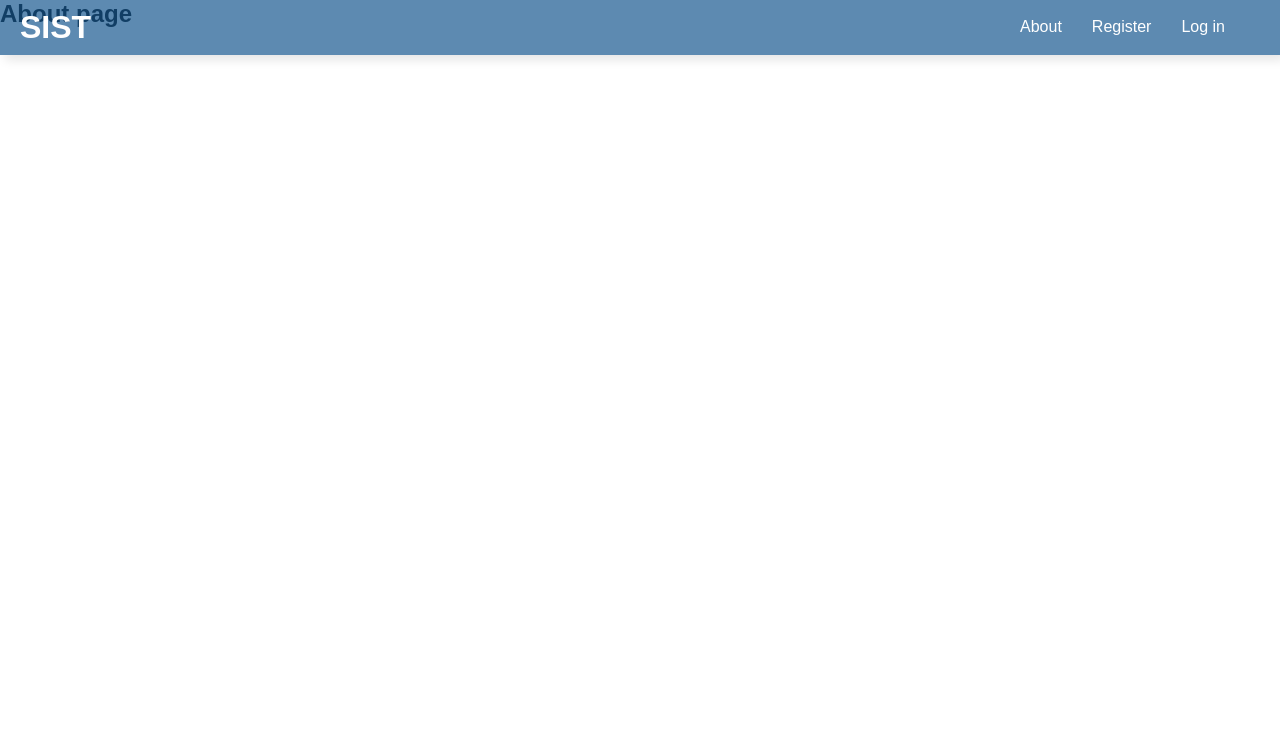
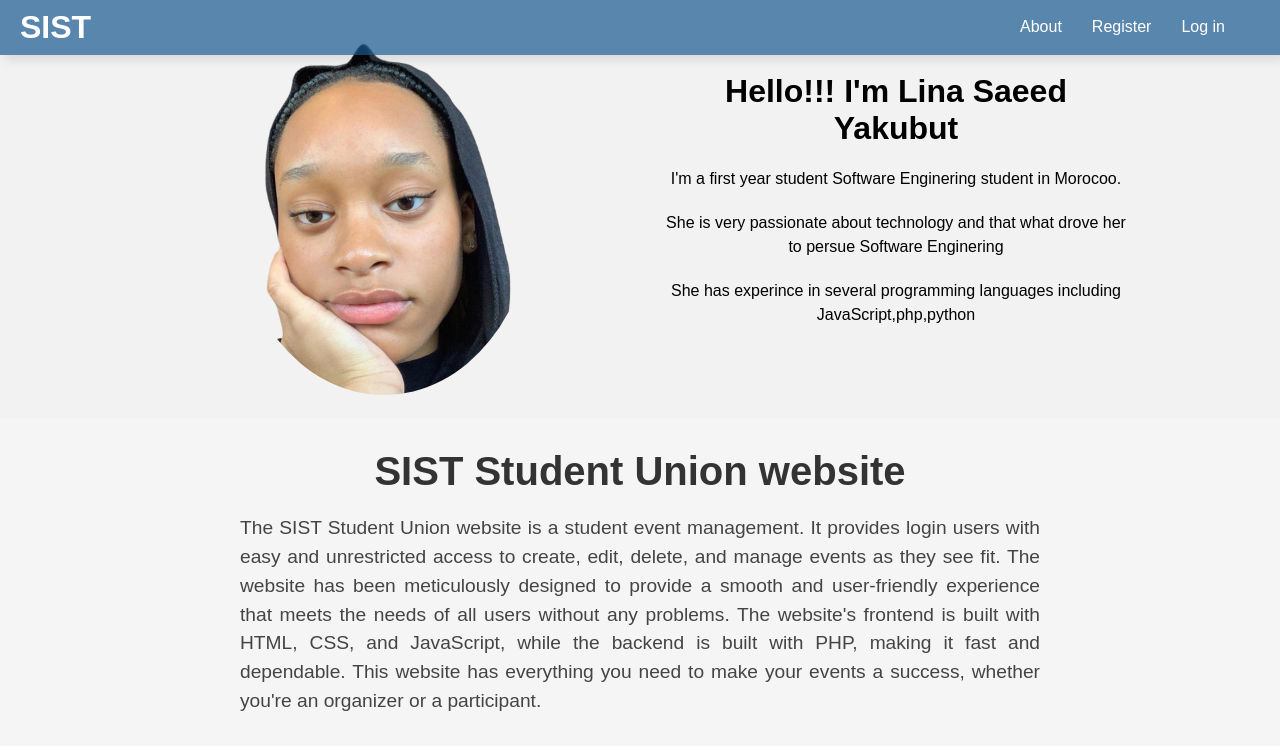
Before and after one commit to azumahjoshua/Event-Management-Project, a PHP site: page /about.php in a window 1280 px wide. Shown: the top 750 px of the page. Run offline with PHP 8.4, Linux system fonts and the light colour scheme.

Commit message:
aboutpage

```diff
--- a/about.php
+++ b/about.php
@@ -2,7 +2,31 @@
 include_once './header.php'
 ?>
 <section class="about-section">
-    <h1>About page</h1>
+    <div class="about-self-container">
+        <div class="profile_img">
+            <img src="./images/lina2.png" alt="lina">
+        </div>
+        <div class="profile_text">
+            <h3 class="headering">
+                Hello!!! I'm Lina Saeed Yakubut
+            </h3>
+            <p>I'm a first year student Software Enginering student in Morocoo.</p>
+            <p>She is very passionate about technology and that what drove her to persue Software Enginering </p>
+            <p>She has experince in several  programming languages including JavaScript,php,python</p>
+        </div>
+    </div>
+</section>
+<section class="about-section-website">
+    <div class="about-website-container">
+        <h3>
+            SIST Student Union website
+        </h3>
+        <p>The SIST Student Union website is a  student event management.
+            It provides login users with easy and unrestricted access to create, edit, delete, and manage events as they see fit.
+            The website has been meticulously designed to provide a smooth and user-friendly experience that meets the needs of all users without any problems.
+            The website's frontend is built with HTML, CSS, and JavaScript, while the backend is built with PHP, making it fast and dependable.
+            This website has everything you need to make your events a success, whether you're an organizer or a participant.</p>
+    </div>
 </section>
 <?php
 include_once './footer.php'
--- a/css/styles.css
+++ b/css/styles.css
@@ -121,6 +121,140 @@ a > span::after {
 	border-bottom: 1px solid lightgray;
 }
 /* Nav bar ends start */
+/* About Section */
+.about-section {
+	display: flex;
+	align-items: center;
+	justify-content: center;
+	flex-wrap: wrap;
+	background-color: #f2f2f2;
+	/* padding: 50px 0; */
+}
+
+.about-self-container {
+	width: 80%;
+	display: flex;
+	flex-wrap: wrap;
+	align-items: center;
+	justify-content: space-between;
+	animation: slidein 2s ease-in 1s;
+
+	/* transform: translateY(100%); */
+	overflow: hidden;
+	position: relative;
+	/* top: 100%; */
+}
+@keyframes slidein {
+	from {
+		transform: translateY(20%);
+	}
+	to {
+		transform: translateY(0);
+	}
+}
+.profile_text {
+	width: 50%;
+	text-align: center;
+	padding: 20px;
+}
+.profile_text h3 {
+	font-weight: 700;
+	font-size: 2rem;
+	animation: fadein 2s ease-in 1s;
+	animation: fontSize 3s ease-in 3s;
+	animation-delay: 3s;
+}
+@keyframes fontSize {
+	0% {
+		font-size: 12px;
+	}
+	50% {
+		font-size: 24px;
+	}
+	100% {
+		font-size: 36px;
+	}
+}
+@keyframes fadein {
+	from {
+		opacity: 0;
+	}
+	to {
+		opacity: 1;
+	}
+}
+.profile_text p {
+	font-size: 1rem;
+	line-height: 1.5;
+	margin-bottom: 20px;
+}
+.headering {
+	font-size: 2rem;
+	font-weight: bold;
+	margin-bottom: 20px;
+}
+
+.profile_img {
+	width: 50%;
+	text-align: center;
+	padding: 20px;
+}
+
+.profile_img img {
+	width: 100%;
+	max-width: 300px;
+	border-radius: 50%;
+}
+@media (max-width: 768px) {
+	.profile_text {
+		width: 100%;
+		text-align: center;
+	}
+
+	.profile_img {
+		width: 100%;
+		text-align: center;
+		margin-top: 20px;
+	}
+
+	.profile_img img {
+		max-width: 200px;
+	}
+}
+.about-section-website {
+	background-color: #f5f5f5;
+	padding: 30px;
+}
+
+.about-website-container {
+	max-width: 800px;
+	margin: 0 auto;
+	text-align: center;
+}
+
+.about-website-container h3 {
+	color: #333;
+	font-size: 2.5em;
+	margin-bottom: 20px;
+}
+
+.about-website-container p {
+	color: #444;
+	font-size: 1.2em;
+	line-height: 1.5;
+	text-align: justify;
+}
+@media (max-width: 600px) {
+	.about-website-container {
+		max-width: 90%;
+	}
+	.about-website-container h3 {
+		font-size: 1.5em;
+	}
+	.about-website-container p {
+		font-size: 1em;
+	}
+}
 /* Hero Section  */
 .hero {
 	color: white;
@@ -596,6 +730,7 @@ button:hover {
 }
 .event-nav .horizontal-list li a {
 	text-decoration: none;
+	color: #195991;
 }
 
 .eventdetails-section {
```
Also changed, not shown: includes/editevent-inc.php (+12 -10 lines), images/lina.jpeg (added), images/lina2.png (added).
